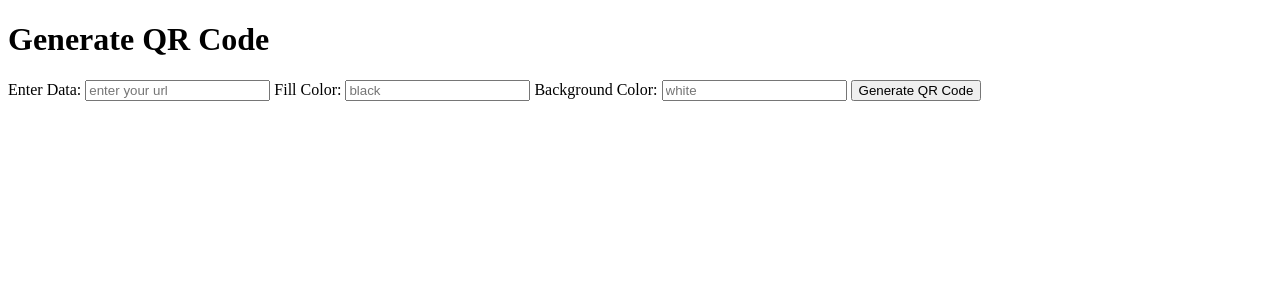
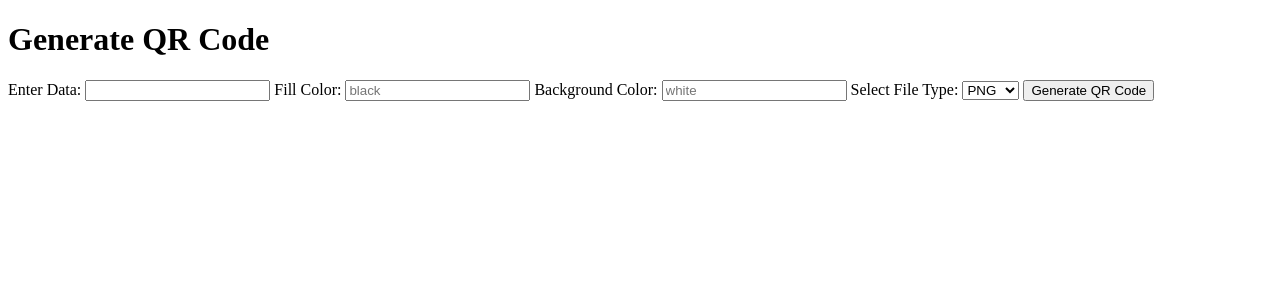
Before and after one commit to nyashad/QR-Code-Generator, a Flask app: page / in a window 1280 px wide. Shown: the top 300 px of the page. Run offline with Flask 3, Linux system fonts and the light colour scheme.

Commit message:
added dropdown for file type eg PNG

```diff
--- a/app.py
+++ b/app.py
@@ -1,8 +1,16 @@
 from flask import Flask, render_template, request, send_file, abort
 import qrcode
 import io
+import re
+from PIL import Image
 
 app = Flask(__name__)
+
+# Simple regex for validating hex color codes
+HEX_COLOR_REGEX = re.compile(r'^#(?:[0-9a-fA-F]{3}){1,2}$')
+
+def is_valid_color(color):
+    return color in ["black", "white"] or HEX_COLOR_REGEX.match(color)
 
 @app.route('/')
 def index():
@@ -13,9 +21,14 @@ def generate():
     data = request.form.get('data')
     fill_color = request.form.get('fill_color', 'black')
     back_color = request.form.get('back_color', 'white')
+    file_type = request.form.get('file_type', 'png')  # Default to PNG if not specified
 
     if not data:
         return "No data provided", 400
+
+    # Validate color input
+    if not is_valid_color(fill_color) or not is_valid_color(back_color):
+        return "Invalid color provided", 400
 
     try:
         # Create a QR code
@@ -23,19 +36,38 @@ def generate():
         qr.add_data(data)
         qr.make(fit=True)
 
-        img = qr.make_image(fill_color=fill_color, back_color=back_color)
+        # Generate the image based on the selected format
+        if file_type == 'svg':
+            # SVG format
+            img = qr.make_image(fill_color=fill_color, back_color=back_color, image_factory=qrcode.image.svg.SvgImage)
+            img_bytes = io.BytesIO()
+            img.save(img_bytes)
+            img_bytes.seek(0)
+            return send_file(img_bytes, mimetype='image/svg+xml', as_attachment=True, download_name='qrcode.svg')
 
-        # Save the image to a bytes buffer
-        img_bytes = io.BytesIO()
-        img.save(img_bytes)
-        img_bytes.seek(0)
+        else:
+            # Raster formats (PNG or JPEG)
+            img = qr.make_image(fill_color=fill_color, back_color=back_color)
+            img_bytes = io.BytesIO()
 
-        return send_file(img_bytes, mimetype='image/png', as_attachment=True, download_name='qrcode.png')
+            if file_type == 'jpeg':
+                img = img.convert("RGB")  # Convert to RGB for JPEG format
+                img.save(img_bytes, format="JPEG")
+                mimetype = 'image/jpeg'
+                download_name = 'qrcode.jpeg'
+            else:
+                # Default to PNG
+                img.save(img_bytes, format="PNG")
+                mimetype = 'image/png'
+                download_name = 'qrcode.png'
+
+            img_bytes.seek(0)
+            return send_file(img_bytes, mimetype=mimetype, as_attachment=True, download_name=download_name)
 
     except Exception as e:
-        # Return a 500 error for any unexpected issues
+        # Log the error message and return a 500 error
         print(f"Error generating QR code: {e}")
-        abort(500, description="Error generating QR code")
+        abort(500, description="An error occurred while generating the QR code")
 
 if __name__ == '__main__':
     app.run(debug=True)
--- a/templates/index.html
+++ b/templates/index.html
@@ -9,7 +9,7 @@
     <h1>Generate QR Code</h1>
     <form action="/generate" method="POST">
         <label for="data">Enter Data:</label>
-        <input type="text" id="data" name="data" required placeholder="enter your url">
+        <input type="text" id="data" name="data" required>
 
         <label for="fill_color">Fill Color:</label>
         <input type="text" id="fill_color" name="fill_color" placeholder="black">
@@ -17,6 +17,13 @@
         <label for="back_color">Background Color:</label>
         <input type="text" id="back_color" name="back_color" placeholder="white">
 
+        <label for="file_type">Select File Type:</label>
+        <select id="file_type" name="file_type">
+            <option value="png">PNG</option>
+            <option value="jpeg">JPEG</option>
+            <option value="svg">SVG</option>
+        </select>
+
         <button type="submit">Generate QR Code</button>
     </form>
 </body>
```
